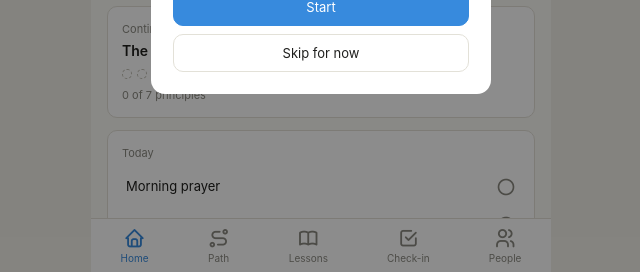
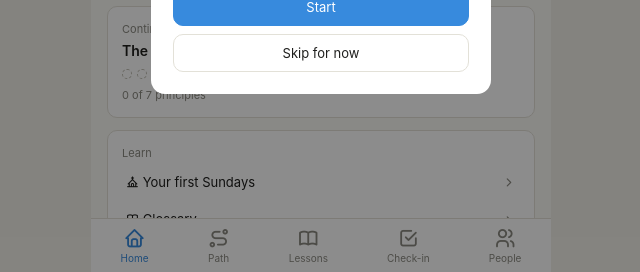
Before and after one commit to softwareqaexpert/covenant-path-tracker, a React (Vite) app: page /#/ in a window 1280 px wide. Shown: the part 526-798 px from the top of the page, without its empty margins (319-959 px from the left). Built offline with nearby package versions, Linux system fonts and the light colour scheme.

Commit message:
Simplify Home: remove inline check-ins (Check-in tab covers it)

```diff
--- a/src/screens/Home.jsx
+++ b/src/screens/Home.jsx
@@ -1,7 +1,7 @@
 import { Link } from 'react-router-dom'
 import { useStore } from '../store.jsx'
 import { overallProgress, findCurrentLesson, lessonProgress } from '../progress'
-import { checkinItems, lessons } from '../data/curriculum'
+import { lessons } from '../data/curriculum'
 import IntroBox from '../components/IntroBox.jsx'
 import Onboarding from '../components/Onboarding.jsx'
 
@@ -20,7 +20,7 @@ function streakCount(checkins) {
 }
 
 export default function Home() {
-  const { state, isDone, toggleCheckin, isChecked } = useStore()
+  const { state, isDone } = useStore()
   const prof = state.profile
   const overall = overallProgress(isDone, prof)
   const current = findCurrentLesson(isDone)
@@ -103,21 +103,6 @@ export default function Home() {
       )}
 
       <div className="card">
-        <div className="f11 hint" style={{ marginBottom: 6 }}>Today</div>
-        {checkinItems.slice(0, 3).map((it) => (
-          <div key={it.id} className="between li flat" onClick={() => toggleCheckin(it.id)}
-            style={{ cursor: 'pointer' }}>
-            <span className="f13">{it.label}</span>
-            <i className={`ti ${isChecked(it.id) ? 'ti-circle-check ic-teal' : 'ti-circle ic-gray'}`}
-              style={{ fontSize: 20 }} aria-hidden="true"></i>
-          </div>
-        ))}
-        <Link to="/checkin" className="f12" style={{ color: 'var(--blueD)', display: 'inline-block', marginTop: 6 }}>
-          All check-ins <i className="ti ti-chevron-right" aria-hidden="true"></i>
-        </Link>
-      </div>
-
-      <div className="card">
         <div className="f11 hint" style={{ marginBottom: 2 }}>Learn</div>
         <Link to="/church" className="between li flat"><span className="f13"><i className="ti ti-building-church" aria-hidden="true"></i> Your first Sundays</span><i className="ti ti-chevron-right ic-gray" aria-hidden="true"></i></Link>
         <Link to="/glossary" className="between li flat"><span className="f13"><i className="ti ti-book" aria-hidden="true"></i> Glossary</span><i className="ti ti-chevron-right ic-gray" aria-hidden="true"></i></Link>
```
